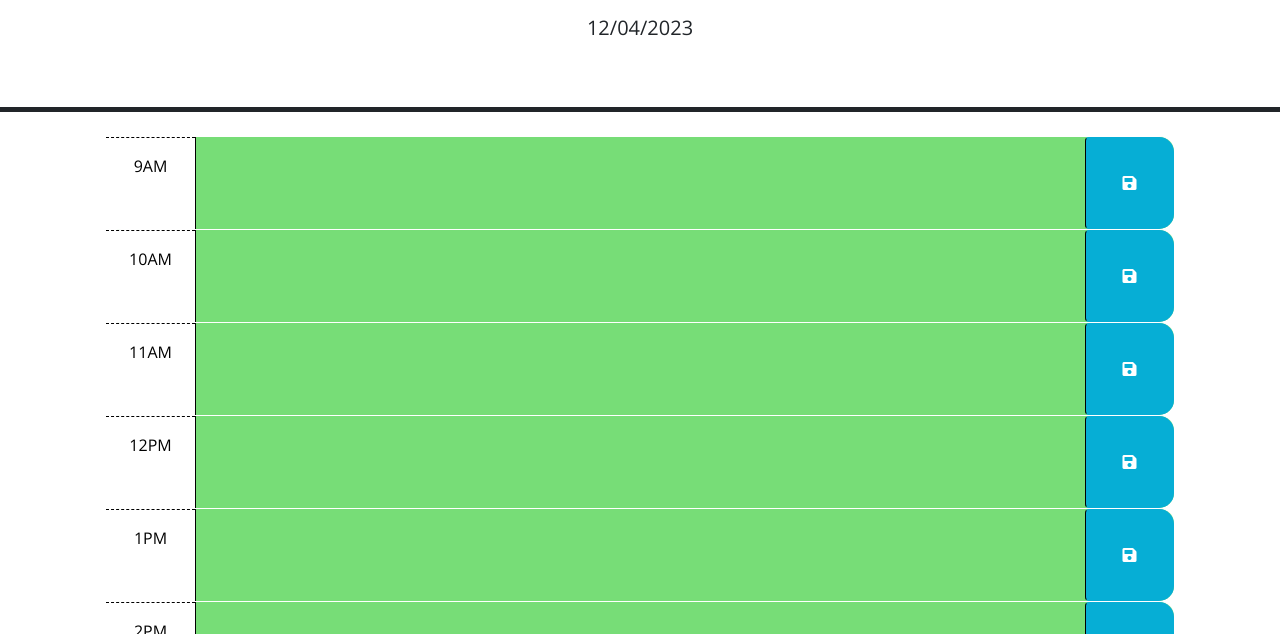
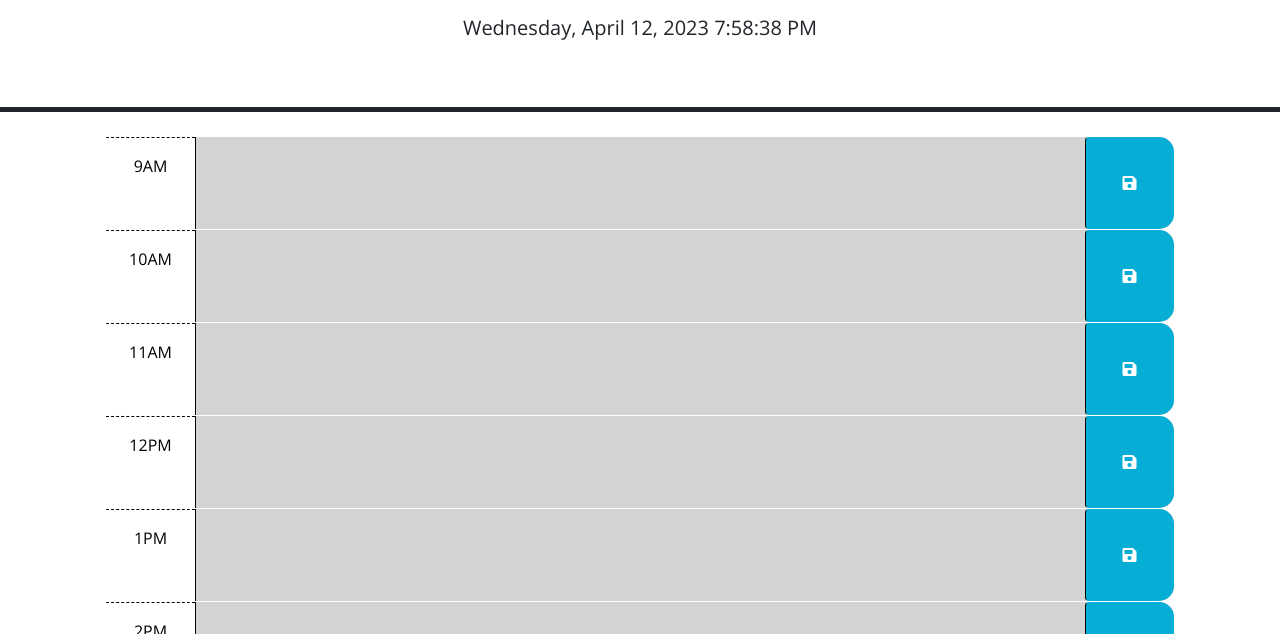
Before and after one commit to Awele1111/Simple-calendar-application, a plain HTML site: page index.html in a window 1280 px wide. Shown: the part 166-800 px from the top of the page. Drawn offline with nearby package versions, Linux system fonts and the light colour scheme.

Commit message:
fixed minor bug in file

```diff
--- a/Assets/css/style.css
+++ b/Assets/css/style.css
@@ -1,3 +1,5 @@
+/* This entire file is starter code that was provided for this challenge */
+
 body {
   font-family: 'Open Sans', sans-serif;
   font-size: 16px;
--- a/script.js
+++ b/script.js
@@ -1,4 +1,5 @@
 // Wrap all code that interacts with the DOM in a call to jQuery to ensure that
+$(function() {
 
 var date = dayjs().format('DD/MM/YYYY')
 var currentdayEl = $('#currentDay')
@@ -8,7 +9,7 @@ currentdayEl.text(date)
 
 // / the code isn't run until the browser has finished rendering all the elements
 // in the html.
-$(function () {
+// $(function () {
   // TODO: Add a listener for click events on the save button. This code should
   // use the id in the containing time-block as a key to save the user input in
   // local storage. HINT: What does `this` reference in the click listener
@@ -16,27 +17,34 @@ $(function () {
   // time-block containing the button that was clicked? How might the id be
   // useful when saving the description in local storage?
   //
-  var saveBtnEl = $(".saveBtn")
+   var saveBtnEl = $(".saveBtn")
   // console.log(saveBtnEl);
   saveBtnEl.on('click', function(event) {
 
     var text = $(this).siblings(".description").val()
-    console.log(text);
+    // console.log(text);
 
     var hour = $(this).parent().attr("id")
-    console.log(hour);
+    // console.log(hour);
   localStorage.setItem(hour,text)
 
-  })
+  });
 
-  var hour = localStorage.getItem("hour-9")
-  console.log(hour);
-  var timeblockHourNine = $("#hour-9").children("textarea");
-  console.log(timeblockHourNine)
-  timeblockHourNine.val(hour)
+  // var hour = localStorage.getItem("hour-9")
+  // console.log(hour);
+  // var timeblockHourNine = $("#hour-9").children("textarea");
+  // console.log(timeblockHourNine)
+  // timeblockHourNine.val(hour)
+
+  $("#hour-9").children("textarea").val(localStorage.getItem("hour-9"))
   $("#hour-10").children("textarea").val(localStorage.getItem("hour-10"))
   $("#hour-11").children("textarea").val(localStorage.getItem("hour-11"))
-
+  $("#hour-12").children("textarea").val(localStorage.getItem("hour-12"))
+  $("#hour-13").children("textarea").val(localStorage.getItem("hour-13"))
+  $("#hour-14").children("textarea").val(localStorage.getItem("hour-14"))
+  $("#hour-15").children("textarea").val(localStorage.getItem("hour-15"))
+  $("#hour-16").children("textarea").val(localStorage.getItem("hour-16"))
+  $("#hour-17").children("textarea").val(localStorage.getItem("hour-17"))
 
   // TODO: Add code to apply the past, present, or future class to each time
   // block by comparing the id to the current hour. HINTS: How can the id
@@ -44,10 +52,53 @@ $(function () {
   // past, present, and future classes? How can Day.js be used to get the
   // current hour in 24-hour time?
   //
+  var currentHour = dayjs().hour()
+// console.log(currentHour);
+$(".time-block").each(function() {
 
-$(".time-block").each(function() {
-  $(this).addClass("future")
-})
+  var timeBlockHour = parseInt($(this).attr("id").split("-")[1])
+    if (timeBlockHour < currentHour) {
+
+//   $(this).addClass("past")
+// } else if (timeBlockHour === currentHour) {
+//   $(this).addClass("present")
+// } else {
+//   $(this).addClass("future")
+// }
+
+// $(this).removeClass("present future").addClass("past")
+// } else if (timeBlockHour === currentHour) {
+//   $(this).removeClass("past future").addClass("present")
+// } else {
+//   $(this).removeClass("past present").addClass("future")
+// }
+
+// $(this).addClass("past");
+// $(this).removeClass("present");
+// $(this).removeClass("future");
+
+// } else if (timeBlockHour == currentHour)
+// $(this).addClass("present");
+// $(this).removeClass("past");
+// $(this).removeClass("future");
+
+// } else (timeBlockHour > currentHour) {
+
+//   $(this).addClass("future");
+//   $(this).removeClass("past");
+//   $(this).removeClass("present");
+// };
+
+$(this).addClass("past");
+$(this).removeClass("present future");
+} else if (timeBlockHour === currentHour) {
+$(this).addClass("present");
+$(this).removeClass("past future");
+} else {
+$(this).addClass("future");
+$(this).removeClass("past present");
+}
+});
 
 
 
@@ -56,10 +107,33 @@ $(".time-block").each(function() {
   // the values of the corresponding textarea elements. HINT: How can the id
   // attribute of each time-block be used to do this?
   //
+
+  // for (let i = 9; i < 18; i++) {
+  //   let input = localStorage.getItem("time-" + i);
+  //   if (input !== null) {
+  //     $("#time-" + i + " .description").val(input);
+  //   }
+  // }
+
+  // $(".saveBtn").on("click", function () {
+  //   let time = $(this).parent().attr("id");
+  //   let input = $(this).siblings(".description").val();
+  //   localStorage.setItem(time, input);
+  // });
+
+
   // TODO: Add code to display the current date in the header of the page.
+  currentdayEl.text(dayjs().format('dddd, MMMM D, YYYY'))
 });
 
 
+function updateTime() {
+  var currentTime = dayjs().format("dddd, MMMM D, YYYY h:mm:ss A");
+  $("#currentDay").text(currentTime);
+}
+
+// Call the updateTime function every second to update the time
+setInterval(updateTime, 1000);
 
 // a whole day (9am - 5pm) = 9 rows/3 col in each (look at bootstrap)
             // first column: time
```
